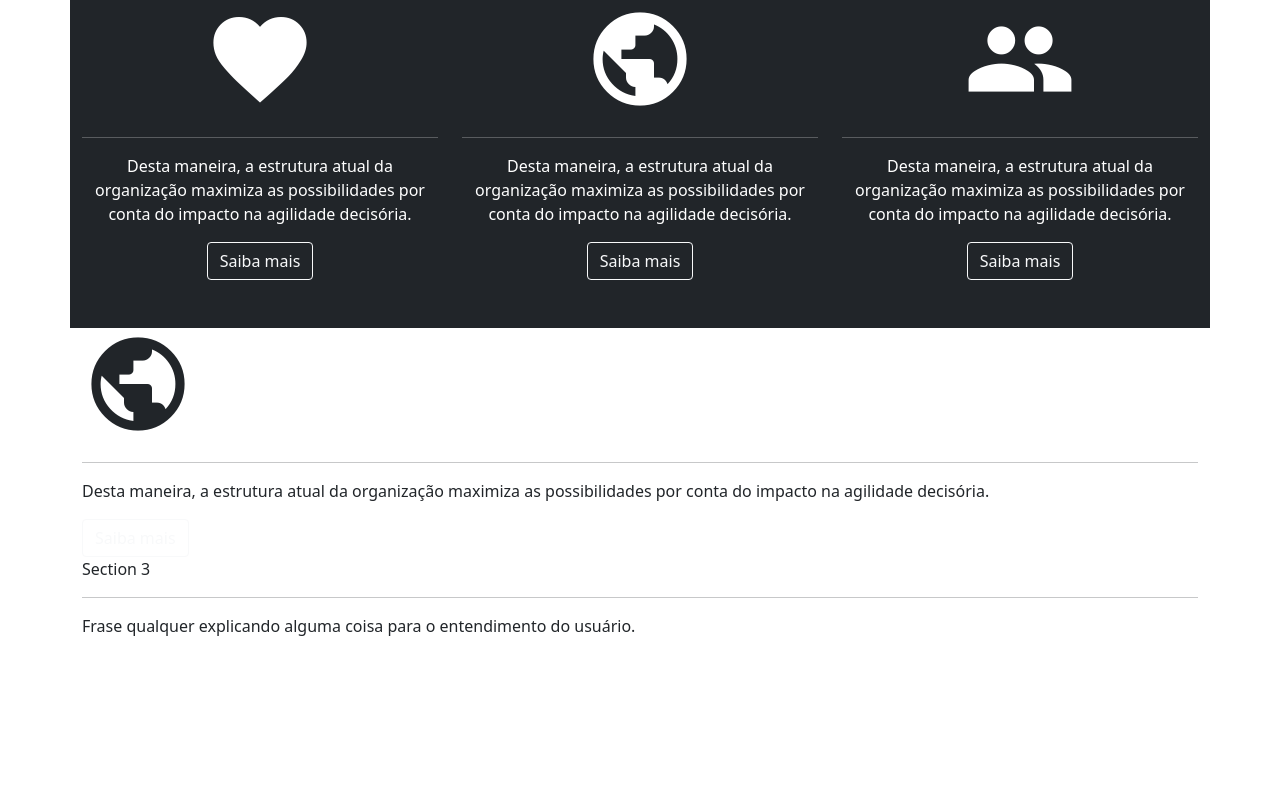
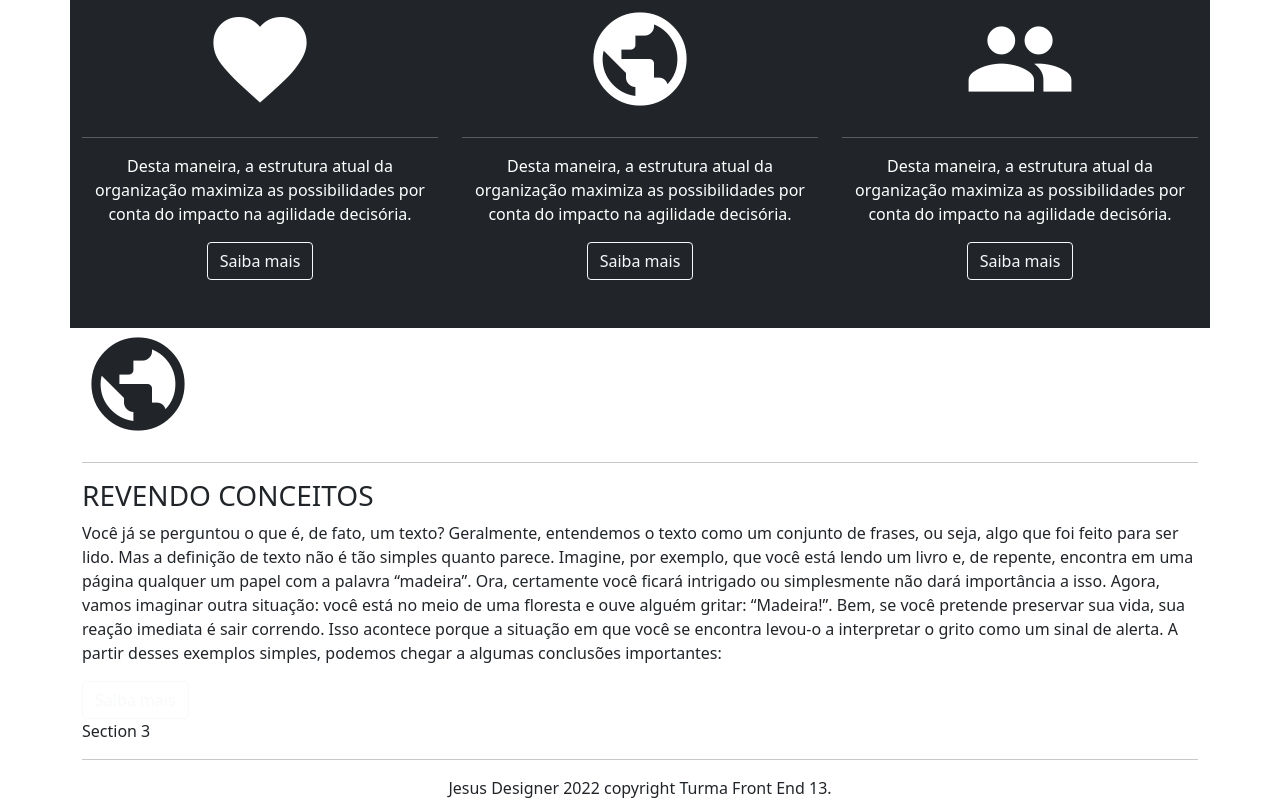
Before and after one commit to JesusDesigner/aula, a plain HTML site: page index.html in a window 1280 px wide. Shown: the part 1020-1820 px from the top of the page. Before the commit the page ends 1658 px from the top, so only its background shows below. Drawn offline with nearby package versions, Linux system fonts and the light colour scheme.

Commit message:
footer
footer

```diff
--- a/css/custom.css
+++ b/css/custom.css
@@ -13,6 +13,6 @@ p .material-icons {
     font-size: 7rem;
 }
 
-.footer {
-    text-align: justify;
+footer {
+    text-align: center;
 }
--- a/index.html
+++ b/index.html
@@ -82,7 +82,11 @@
             </p>
             <hr>
             <p>
-                Desta maneira, a estrutura atual da organização maximiza as possibilidades por conta do impacto na agilidade decisória.
+                <h3> REVENDO CONCEITOS</h3>
+                Você já se perguntou o que é, de fato, um texto? Geralmente, entendemos o texto como um conjunto de frases, ou seja, algo que foi feito para ser lido. Mas a definição de texto não é tão simples quanto parece. Imagine, por exemplo, que você está lendo
+                um livro e, de repente, encontra em uma página qualquer um papel com a palavra “madeira”. Ora, certamente você ficará intrigado ou simplesmente não dará importância a isso. Agora, vamos imaginar outra situação: você está no meio de uma
+                floresta e ouve alguém gritar: “Madeira!”. Bem, se você pretende preservar sua vida, sua reação imediata é sair correndo. Isso acontece porque a situação em que você se encontra levou-o a interpretar o grito como um sinal de alerta. A
+                partir desses exemplos simples, podemos chegar a algumas conclusões importantes:
             </p>
             <a href="#" class="btn btn-outline-light">
       Saiba mais
@@ -98,9 +102,9 @@
     <footer>
         <hr/>
 
-        <p>
-            Frase qualquer explicando alguma coisa para o entendimento do usuário.
-        </p>
+        <div id="footer>
+          <div id=" footer ">Jesus Designer 2022 copyright Turma Front End 13.</div>
+         </div>
 
     </footer>
 </body>
```
